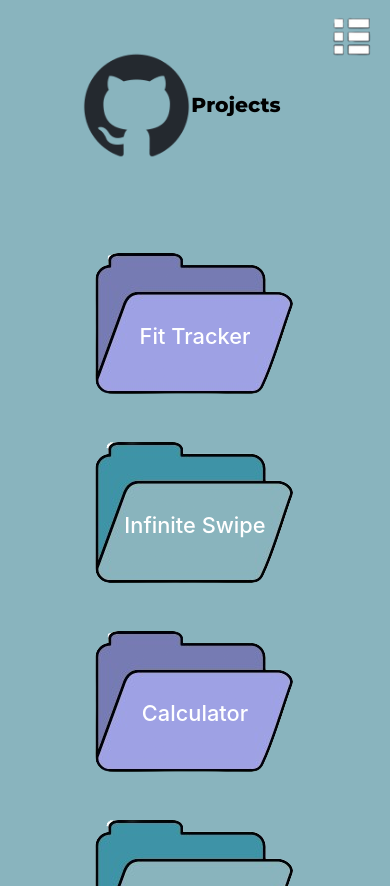
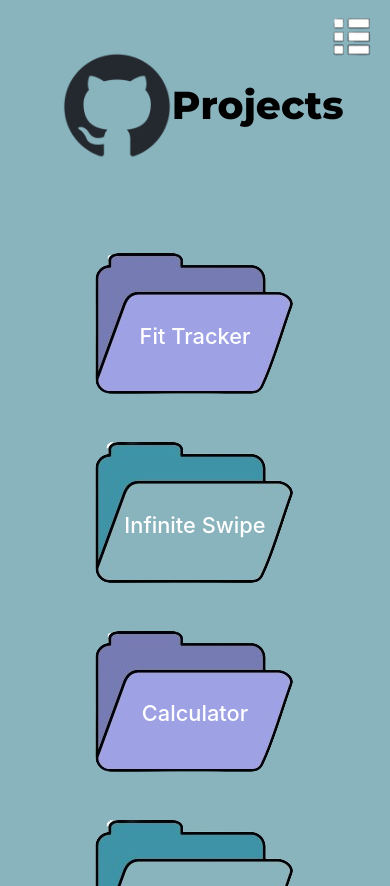
Before and after one commit to DroidStudioAS/Portfolio, a Vue app: page /projects in a window 390 px wide. Built offline with nearby package versions, Linux system fonts and the light colour scheme.

Commit message:
made headers same for all smaller devices to (except projects which is 9vw while the rest are 10vw when the width gets < then 800)

```diff
--- a/src/views/AboutView.vue
+++ b/src/views/AboutView.vue
@@ -611,6 +611,9 @@ gap: 10vh;
     justify-content: start;
     align-items: center;
   }
+  .wid_header{
+    font-size: 10vw;
+  }
 
   /***********Start Service***********/
   .service_container{
--- a/src/views/ProjectView.vue
+++ b/src/views/ProjectView.vue
@@ -230,7 +230,6 @@ h1{
 
  width: 100vw;
  height: 25vh;
- padding-left: 10vw;
 
 
 
@@ -430,7 +429,7 @@ align-items: center;
         width: 100vw;
     }
     .page_title{
-      font-size: 5vw;
+      font-size: 9vw;
     }
     .project_description_container{
         font-size: 1.9vw;
@@ -439,7 +438,7 @@ align-items: center;
 }
 @media (max-width:767px){
    .page_title{
-     font-size: 5vw;
+     font-size: 9vw;
    }
     .main_container{
         width: 100vw;
@@ -475,7 +474,7 @@ align-items: center;
         width: 80vw;
        }
        .page_title{
-        font-size: 5.2vw;
+        font-size: 10vw;
        }
     }
 
--- a/src/views/SkillsView.vue
+++ b/src/views/SkillsView.vue
@@ -203,11 +203,11 @@ else 10vw */
  .icon{
     width:min-content ;
  }
+ .skills_header{
+    font-size: 10vw;
+ }
 
- .skills_header{
-    font-size: 6cap;
 
- }
  .skills_button{
     font-size: 4.5vw;
  }
@@ -229,7 +229,7 @@ else 10vw */
 
 
  .skills_header{
-    font-size: 6cap;
+    font-size: 10vw;
  }
  .skills_button{
     font-size: 4vw;
```
